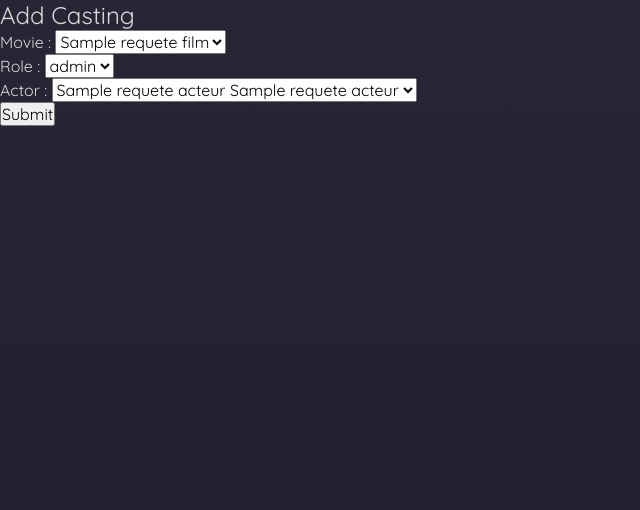
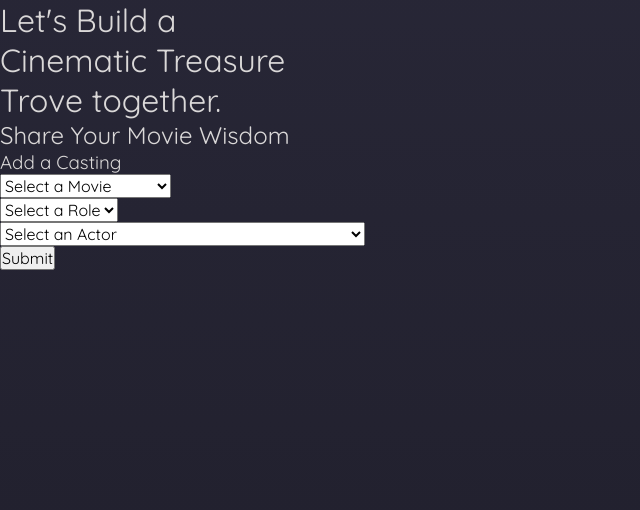
Before and after one commit to M-Laetitia/Php_SQL_Cinema, a PHP site: the page made by view/movie/ajouterCasting.php in a window 1280 px wide. Shown: the part 80-590 px from the top of the page, without its empty margins (0-640 px from the left). Run offline with PHP 8.4, Linux system fonts and the light colour scheme; the template is opened without the code that fills it: most values are stand-ins (such as "Sample title", 1, 10 or a date in 2020).

Commit message:
feat: Enhance and expand PHP form with new options

```diff
--- a/view/movie/ajouterCasting.php
+++ b/view/movie/ajouterCasting.php
@@ -4,12 +4,27 @@ ob_start();
 
 ?>
 
+
+    <div class="container_form">
+        <div class="left_section">
+            <h1>Let's Build a <br> <span class="text-colored">Cinematic Treasure <br> Trove</span>  together.</h1>
+        </div>
+
+        <div class="form_section">
+            <h2>Share Your Movie Wisdom</h2>
+            <h3>Add a Casting</h3>
+            <div class="form_info">
+
+                <!-- The enctype attribute specifies how the form-data should be encoded when submitting it to the server.
+                This value is necessary if the user will upload a file through the form-->
                 <form action="index.php?action=ajouterCasting" enctype="multipart/form-data" method="POST">
-    <h2>Add Casting</h2>
-    <div>
-        <label for="movie">Movie :</label>
+
+                    <div class="info_input_cast">
+
+                        <div class="selection-info">
+                            <label for="movie"></label>
                             <select name="movie" id="movie" required>
-
+                                <option disabled selected>Select a Movie</option>
                                     <?php
 
                                         foreach($requeteFilm->fetchAll() as $movie){
@@ -23,10 +38,11 @@ ob_start();
                             </select>
                         </div>
 
-    <div class="form-input">
-        <label for="role">Role :</label>
+
+                        <div class="selection-info">
+                            <label for="role"></label>
                             <select name="role" id="role" required>
-
+                                <option disabled selected>Select a Role</option>
                                     <?php
 
                                         foreach($requeteRole->fetchAll() as $role){
@@ -41,10 +57,10 @@ ob_start();
 
                         </div>
 
-    <div class="form-input">
-        <label for="actor">Actor :</label>
+                        <div class="selection-info">
+                            <label for="actor"></label>
                             <select name="actor" id="actor" required>
-
+                                <option disabled selected>Select an Actor</option>
                                     <?php
 
                                         foreach($requeteActeur->fetchAll() as $actor){
@@ -58,9 +74,33 @@ ob_start();
                                 </select>
                         </div>
 
-    <div class="button-container">
+
+                    </div>
+
+                    <div class="btn-submit">
                         <input type="submit" name="submitCasting" value="Submit" class="button-casting">
                     </div>
+
+
+                </form>
+
+            </div>
+        </div>
+    </div>
+
+
+
+
+
+
+
+
+
+
+
+
+
+
 
 
 </form>
```
Also changed, not shown: view/genre/ajouterGenre.php (+29 -10 lines), view/role/ajouterRole.php (+37 -9 lines). Lines whose indentation alone changed are shown as unchanged.
